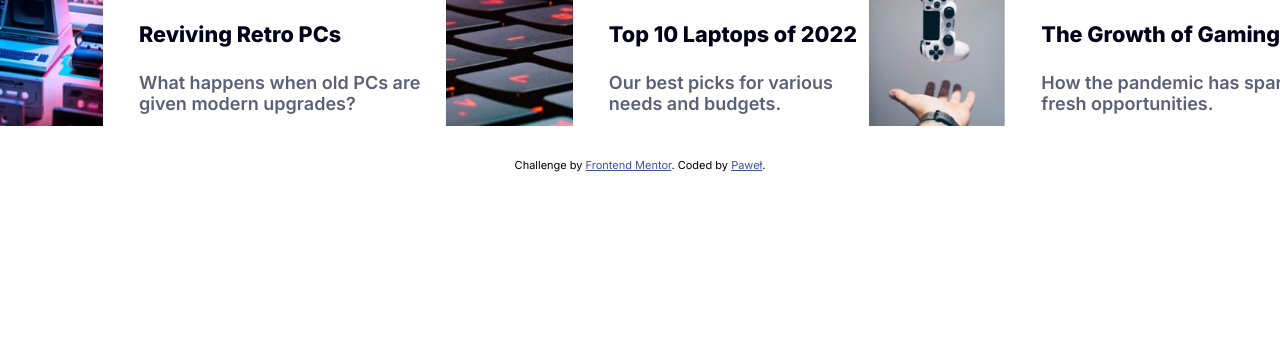
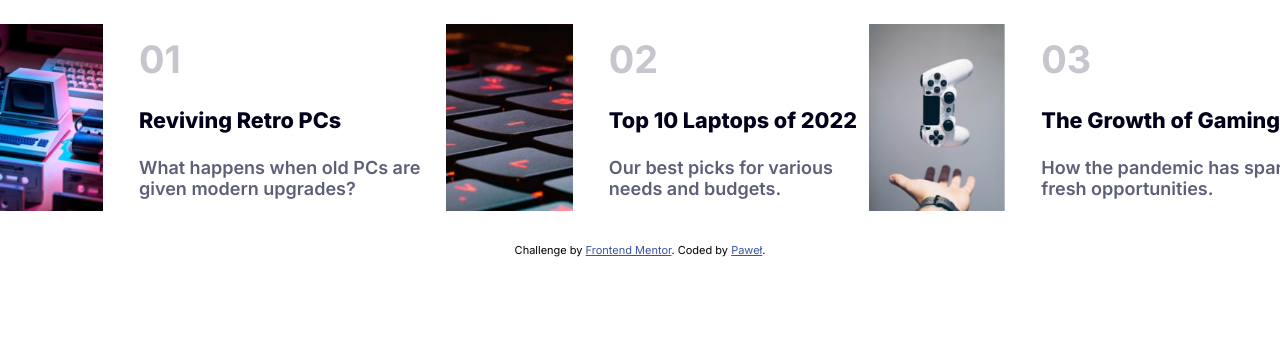
Before and after one commit to H4m4k/news-homepage-main, a plain HTML site: page index.html in a window 1280 px wide. Shown: the part 816-1170 px from the top of the page. After the commit the page ends 1105 px from the top, so only its background shows below. Drawn offline with Linux system fonts and the light colour scheme.

Commit message:
incorrect layout spacing fix

```diff
--- a/assets/CSS/style.scss
+++ b/assets/CSS/style.scss
@@ -231,7 +231,7 @@ body {
 @media screen and (min-width: 1000px) {
     body {
         font-size: 18px;
-        grid-template: 0.2fr 0.5fr 0.1fr 0.1fr/1fr repeat(3, 480px) 1fr;
+        grid-template: 5em 0.5fr 3em 0.1fr/1fr repeat(3, 480px) 1fr;
     }
 
     .container {
```
Also changed, not shown: assets/CSS/style.css, 1 other file.
